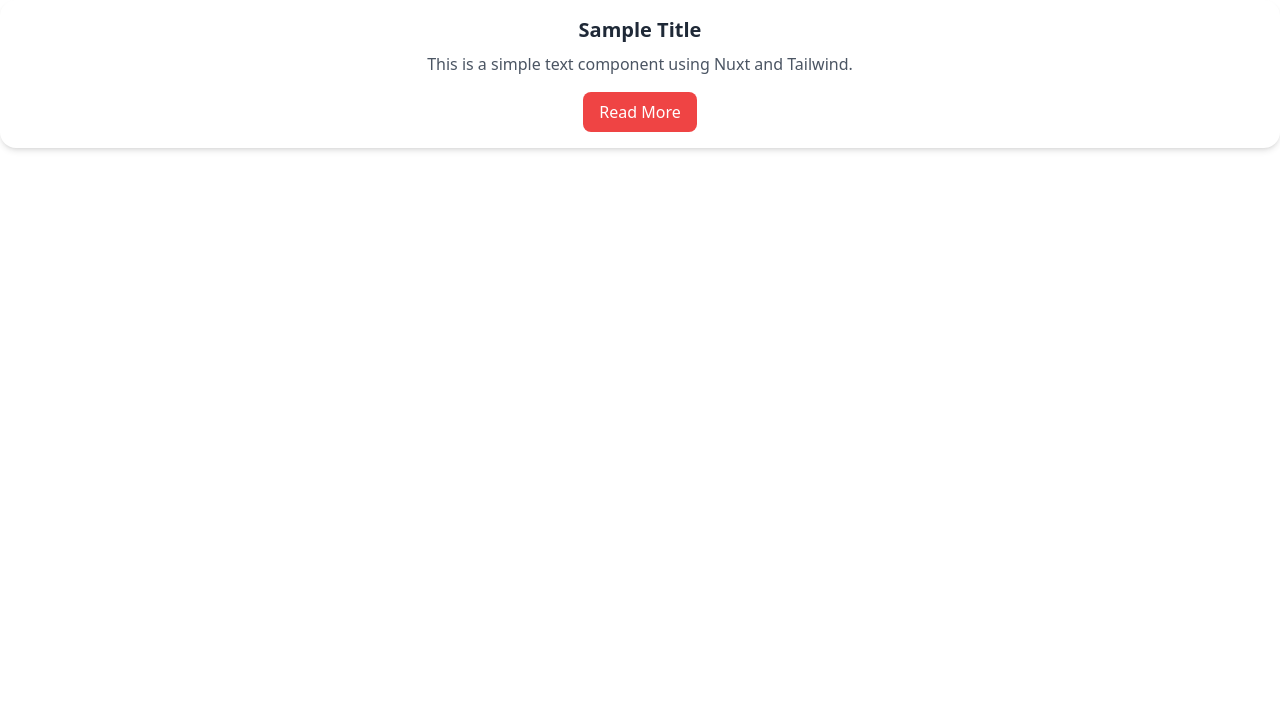
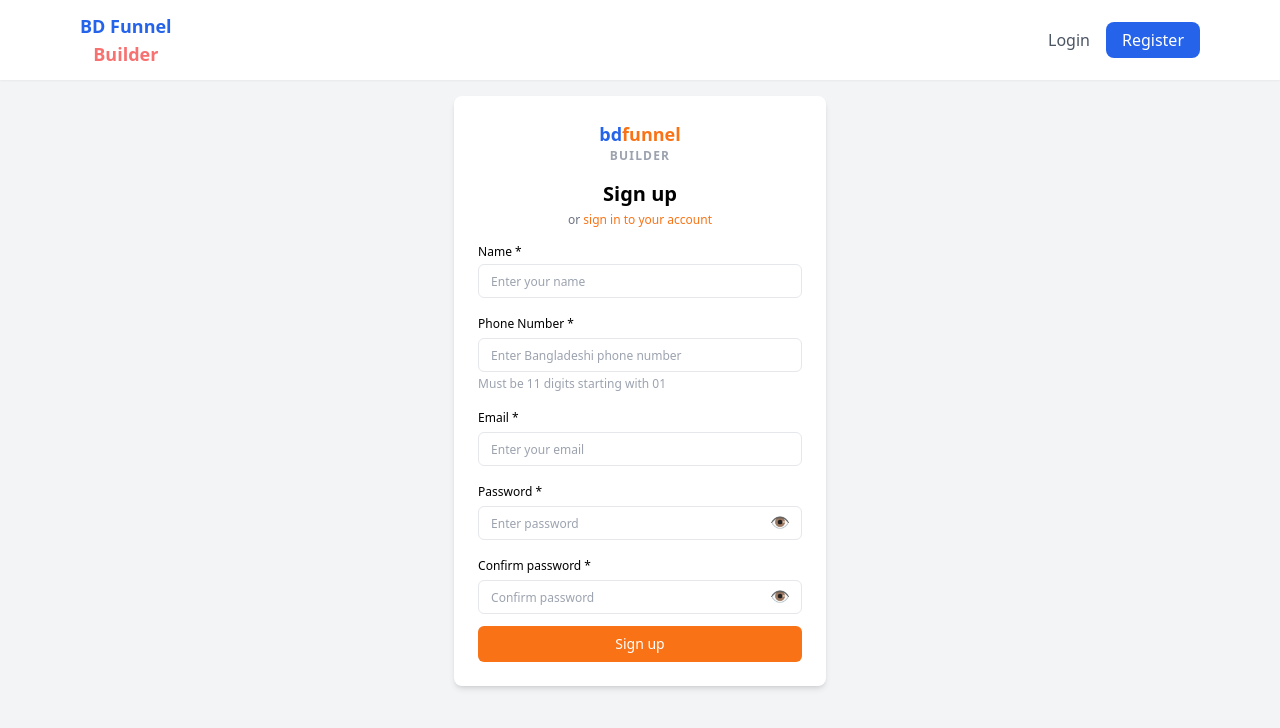
Before and after one commit to rifat028/getting-started-with-nuxt, a Nuxt app: page /register in a window 1280 px wide. Shown: the top 728 px of the page. Built offline with nearby package versions, Linux system fonts and the light colour scheme.

Commit message:
register page initiated

```diff
--- a/app/app.vue
+++ b/app/app.vue
@@ -1,45 +1,7 @@
 <template>
-  <div
-    class="flex flex-col items-center justify-center p-4 rounded-2xl shadow-md bg-white dark:bg-gray-800"
-  >
-    <h2 class="text-xl font-bold text-gray-800 dark:text-white mb-2">
-      {{ title }}
-    </h2>
-
-    <p class="text-gray-600 dark:text-gray-300">
-      {{ content }}
-    </p>
-
-    <button
-      @click="toggle"
-      class="mt-4 px-4 py-2 rounded-lg bg-red-500 text-white hover:bg-blue-600 transition"
-    >
-      {{ expanded ? "Hide" : "Read More" }}
-    </button>
-
-    <p v-if="expanded" class="mt-3 text-sm text-gray-500">
-      This is extra text shown when you click the button.
-    </p>
+  <div>
+    <NuxtLayout>
+      <NuxtPage />
+    </NuxtLayout>
   </div>
 </template>
-
-<script setup>
-import { ref } from "vue";
-
-defineProps({
-  title: {
-    type: String,
-    default: "Sample Title",
-  },
-  content: {
-    type: String,
-    default: "This is a simple text component using Nuxt and Tailwind.",
-  },
-});
-
-const expanded = ref(false);
-
-const toggle = () => {
-  expanded.value = !expanded.value;
-};
-</script>
--- /dev/null
+++ b/app/layouts/primary-layout.vue
@@ -0,0 +1,39 @@
+<template>
+  <div class="min-h-screen flex flex-col bg-gray-100">
+    <!-- Navbar -->
+    <nav class="bg-white shadow-sm">
+      <div
+        class="max-w-6xl mx-auto px-4 py-3 flex justify-between items-center"
+      >
+        <!-- Logo -->
+        <NuxtLink to="/" class="text-lg font-bold text-blue-600 text-center">
+          BD Funnel <br /><span class="text-red-400 font-semibold"
+            >Builder</span
+          >
+        </NuxtLink>
+
+        <!-- Auth Links -->
+        <div class="flex items-center gap-4">
+          <NuxtLink
+            to="/login"
+            class="text-gray-600 hover:text-blue-500 transition"
+          >
+            Login
+          </NuxtLink>
+
+          <NuxtLink
+            to="/register"
+            class="bg-blue-600 text-white px-4 py-1.5 rounded-lg hover:bg-blue-700 transition"
+          >
+            Register
+          </NuxtLink>
+        </div>
+      </div>
+    </nav>
+
+    <!-- Main Content -->
+    <main class="flex items-center justify-center p-4">
+      <slot />
+    </main>
+  </div>
+</template>
--- /dev/null
+++ b/app/pages/index.vue
@@ -0,0 +1,13 @@
+<template>
+  <div>
+    <h1>BD Funnel Builder</h1>
+  </div>
+</template>
+
+<script setup>
+definePageMeta({
+  layout: "primary-layout",
+});
+</script>
+
+<style lang="scss" scoped></style>
--- /dev/null
+++ b/app/pages/login.vue
@@ -0,0 +1,36 @@
+<template>
+  <div class="min-h-screen bg-gray-50 flex flex-col">
+    <nav class="bg-white border-b p-4">
+      <div class="container mx-auto flex justify-between items-center">
+        <NuxtLink to="/" class="font-bold text-xl text-blue-600"
+          >bd funnel BUILDER</NuxtLink
+        >
+        <div class="space-x-4">
+          <NuxtLink to="/login" class="text-gray-600 hover:text-orange-500"
+            >Login</NuxtLink
+          >
+          <NuxtLink
+            to="/register"
+            class="bg-orange-500 text-white px-4 py-2 rounded-lg hover:bg-orange-600"
+            >Register</NuxtLink
+          >
+        </div>
+      </div>
+    </nav>
+
+    <div class="flex-grow flex items-center justify-center p-6">
+      <div
+        class="w-full max-auto max-w-md bg-white p-8 rounded-2xl border border-gray-100 shadow-sm"
+      >
+        <div class="text-center mb-6">
+          <h2 class="text-blue-900 font-bold text-lg">bd funnel</h2>
+          <p class="text-[10px] tracking-[0.2em] uppercase text-gray-500 -mt-1">
+            builder
+          </p>
+        </div>
+
+        <slot />
+      </div>
+    </div>
+  </div>
+</template>
--- /dev/null
+++ b/app/pages/register.vue
@@ -0,0 +1,179 @@
+<script setup>
+import { ref } from "vue";
+
+definePageMeta({
+  layout: "primary-layout",
+});
+
+const form = ref({
+  name: "",
+  phone: "",
+  email: "",
+  password: "",
+  confirm: "",
+});
+
+const errors = ref({});
+
+const showPassword = ref(false);
+const showConfirm = ref(false);
+
+// ✅ Validation
+const validate = () => {
+  errors.value = {};
+
+  if (!form.value.name) {
+    errors.value.name = "Name is required";
+  }
+
+  if (!/^01\d{9}$/.test(form.value.phone)) {
+    errors.value.phone = "Enter valid 11 digit number starting with 01";
+  }
+
+  if (!/\S+@\S+\.\S+/.test(form.value.email)) {
+    errors.value.email = "Invalid email";
+  }
+
+  if (form.value.password.length < 6) {
+    errors.value.password = "Minimum 6 characters required";
+  }
+
+  if (form.value.password !== form.value.confirm) {
+    errors.value.confirm = "Passwords do not match";
+  }
+
+  return Object.keys(errors.value).length === 0;
+};
+
+const handleSubmit = () => {
+  if (validate()) {
+    alert("Form submitted ✅");
+  }
+};
+</script>
+
+<template>
+  <div class="flex items-center justify-center bg-gray-100 px-4">
+    <!-- Card -->
+    <div class="w-150 max-w-200 bg-white rounded-lg shadow-md p-5 sm:p-6">
+      <div class="text-center mb-4">
+        <h1 class="text-lg font-semibold text-gray-700">
+          <span class="text-blue-600 font-bold">bd</span>
+          <span class="text-orange-500 font-bold">funnel</span>
+          <span class="text-gray-400 text-xs block tracking-widest">
+            BUILDER
+          </span>
+        </h1>
+      </div>
+
+      <!-- Title -->
+      <h2 class="text-xl font-semibold text-center mb-1">Sign up</h2>
+      <p class="text-center text-xs text-gray-500 mb-4">
+        or
+        <span class="text-orange-500 cursor-pointer">
+          sign in to your account
+        </span>
+      </p>
+
+      <!-- Form -->
+      <form @submit.prevent="handleSubmit" class="space-y-3">
+        <!-- Name -->
+        <div class="flex flex-col">
+          <label class="text-xs font-medium">Name *</label>
+          <input
+            v-model="form.name"
+            type="text"
+            placeholder="Enter your name"
+            class="w-full mt-1 px-3 py-1.5 border rounded-md text-sm focus:ring-1 focus:ring-orange-400 focus:border-orange-400 placeholder:text-gray-400 placeholder:text-xs"
+          />
+          <p v-if="errors.name" class="text-red-500 text-xs mt-1">
+            {{ errors.name }}
+          </p>
+        </div>
+
+        <!-- Phone -->
+        <div>
+          <label class="text-xs font-medium">Phone Number *</label>
+          <input
+            v-model="form.phone"
+            type="text"
+            placeholder="Enter Bangladeshi phone number"
+            class="w-full mt-1 px-3 py-1.5 border rounded-md text-sm focus:ring-1 focus:ring-orange-400 focus:border-orange-400 placeholder:text-gray-400 placeholder:text-xs"
+          />
+          <p class="text-xs text-gray-400 mt-1">
+            Must be 11 digits starting with 01
+          </p>
+          <p v-if="errors.phone" class="text-red-500 text-xs mt-1">
+            {{ errors.phone }}
+          </p>
+        </div>
+
+        <!-- Email -->
+        <div>
+          <label class="text-xs font-medium">Email *</label>
+          <input
+            v-model="form.email"
+            type="email"
+            placeholder="Enter your email"
+            class="w-full mt-1 px-3 py-1.5 border rounded-md text-sm focus:ring-1 focus:ring-orange-400 focus:border-orange-400 placeholder:text-gray-400 placeholder:text-xs"
+          />
+          <p v-if="errors.email" class="text-red-500 text-xs mt-1">
+            {{ errors.email }}
+          </p>
+        </div>
+
+        <!-- Password -->
+        <div>
+          <label class="text-xs font-medium">Password *</label>
+          <div class="relative">
+            <input
+              v-model="form.password"
+              :type="showPassword ? 'text' : 'password'"
+              placeholder="Enter password"
+              class="w-full mt-1 px-3 py-1.5 border rounded-md pr-10 text-sm focus:ring-1 focus:ring-orange-400 focus:border-orange-400 placeholder:text-gray-400 placeholder:text-xs"
+            />
+            <span
+              @click="showPassword = !showPassword"
+              class="absolute right-3 top-2 cursor-pointer text-gray-500"
+            >
+              {{ showPassword ? "🙈" : "👁" }}
+            </span>
+          </div>
+          <p v-if="errors.password" class="text-red-500 text-xs mt-1">
+            {{ errors.password }}
+          </p>
+        </div>
+
+        <!-- Confirm Password -->
+        <div>
+          <label class="text-xs font-medium">Confirm password *</label>
+          <div class="relative">
+            <input
+              v-model="form.confirm"
+              :type="showConfirm ? 'text' : 'password'"
+              placeholder="Confirm password"
+              class="w-full mt-1 px-3 py-1.5 border rounded-md pr-10 text-sm focus:ring-1 focus:ring-orange-400 focus:border-orange-400 placeholder:text-gray-400 placeholder:text-xs"
+            />
+            <span
+              @click="showConfirm = !showConfirm"
+              class="absolute right-3 top-2 cursor-pointer text-gray-500"
+            >
+              {{ showConfirm ? "🙈" : "👁" }}
+            </span>
+          </div>
+          <p v-if="errors.confirm" class="text-red-500 text-xs mt-1">
+            {{ errors.confirm }}
+          </p>
+        </div>
+
+        <!-- Button -->
+        <button
+          type="submit"
+          class="w-full bg-orange-500 hover:bg-orange-600 text-white py-2 rounded-md text-sm font-medium transition"
+        >
+          Sign up
+        </button>
+      </form>
+    </div>
+  </div>
+</template>
```
